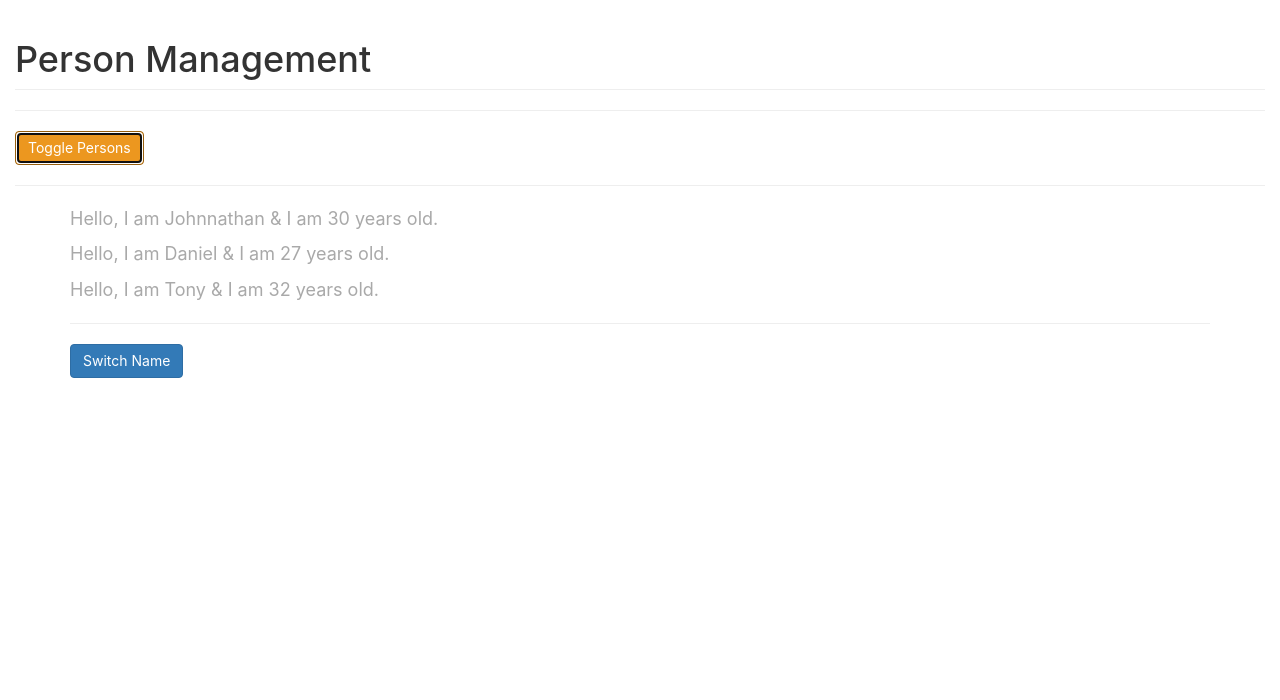
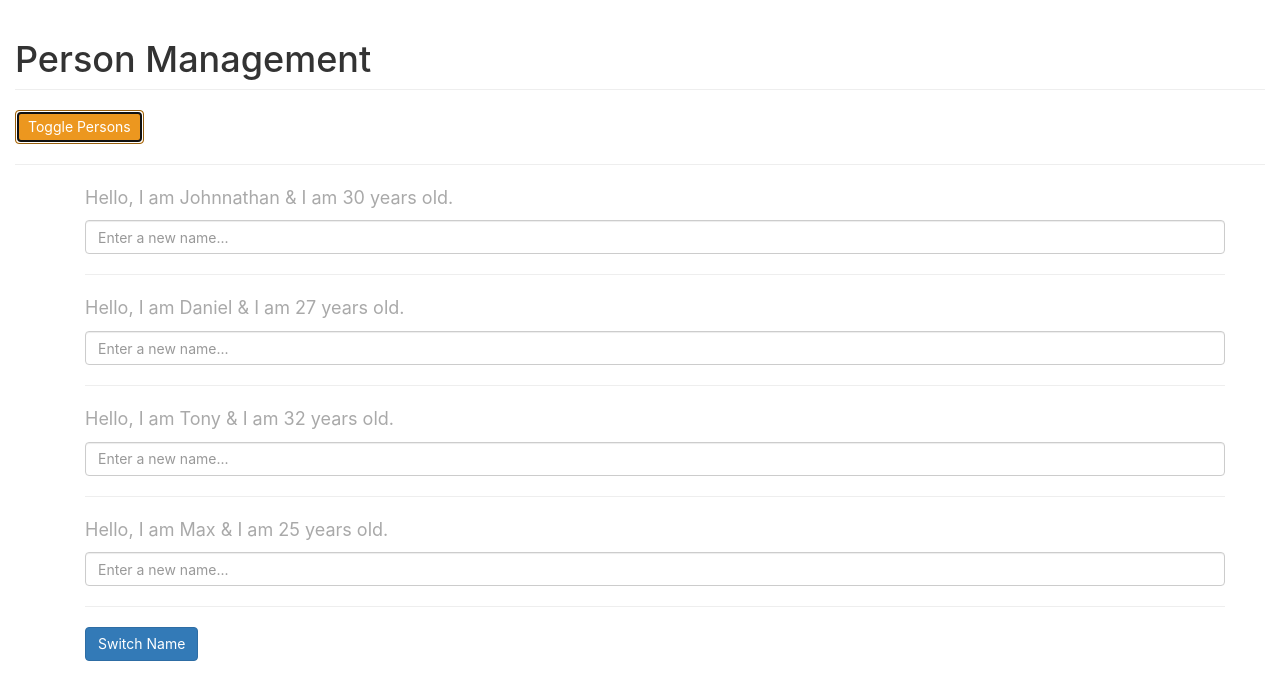
Before and after one commit to arunkudiyal/fsd_elite_react_01, a React (Create React App) app: page / in a window 1280 px wide. Both pictures are taken after a click on the button "Toggle Persons". Shown: the top 700 px of the page. Built offline with nearby package versions, Linux system fonts and the light colour scheme.

Commit message:
React Lists

```diff
--- a/src/App.js
+++ b/src/App.js
@@ -8,7 +8,8 @@ class App extends Component {
     persons: [
       { name: 'Johnnathan', age: '30' },
       { name: 'Daniel', age: '27' },
-      { name: 'Tony', age: '32 ' }
+      { name: 'Tony', age: '32' },
+      { name: 'Max', age: '25' }
     ],
     someOtherStateValue: 'This is an another state value',
     showPersons: false
@@ -31,21 +32,38 @@ class App extends Component {
   }
 
   render() {
+    // JavaScript
+    let persons = (
+      <small>The content will be displayed once the button is clicked...</small>
+    )
+    // let persons = null
+    if (this.state.showPersons) {
+      // persons variable is now a JSX - ()
+      persons = (
+        <div className="container">
+          {this.state.persons.map((person, index) => {
+            return (
+              <Person
+                key={index}
+                name={person.name}
+                age={person.age} />
+            )
+          })}
+          <button onClick={this.switchNameHandler} className='btn btn-primary'>Switch Name</button>
+        </div>
+      )
+    }
+
     return (
       <div>
         <div className="container-fluid">
-          <h1 className="page-header">Person Management</h1> <hr />
+          <h1 className="page-header">Person Management</h1>
           <button onClick={this.togglePersonHandler} className='btn btn-warning'>Toggle Persons</button> <hr />
         </div>
-        {this.state.showPersons ?
-          <div className="container">
-            <Person name={this.state.persons[0].name} age={this.state.persons[0].age} />
-            <Person name={this.state.persons[1].name} age={this.state.persons[1].age} />
-            <Person name={this.state.persons[2].name} age={this.state.persons[2].age} /> <hr />
-            <button onClick={this.switchNameHandler} className='btn btn-primary'>Switch Name</button>
-          </div> : null
-        }
-
+        <div className="container">
+          {persons}
+        </div>
+        {/* { this.state.showPersons ? JSX : null } */}
       </div>
     )
   }
--- a/src/components/Person.jsx
+++ b/src/components/Person.jsx
@@ -8,7 +8,10 @@ const Person = (props) => {
     // }
     return (
         // <p id='my-para' style={paraStyles}>Hello, I am {props.name} & I am {props.age} years old.</p>
-        <p id='my-para'>Hello, I am {props.name} & I am {props.age} years old.</p>
+        <div>
+            <p id='my-para'>Hello, I am {props.name} & I am {props.age} years old.</p>
+            <input className='form-control' type="text" placeholder='Enter a new name...' /> <hr />
+        </div>
     )
 }
 
```
